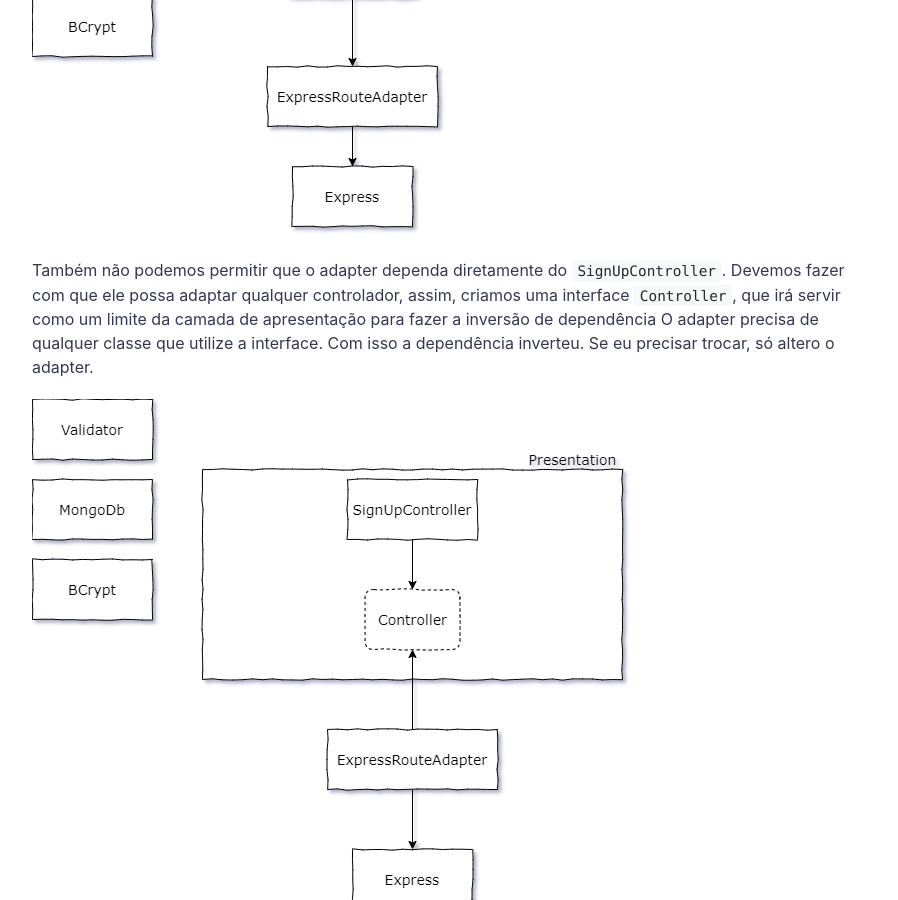
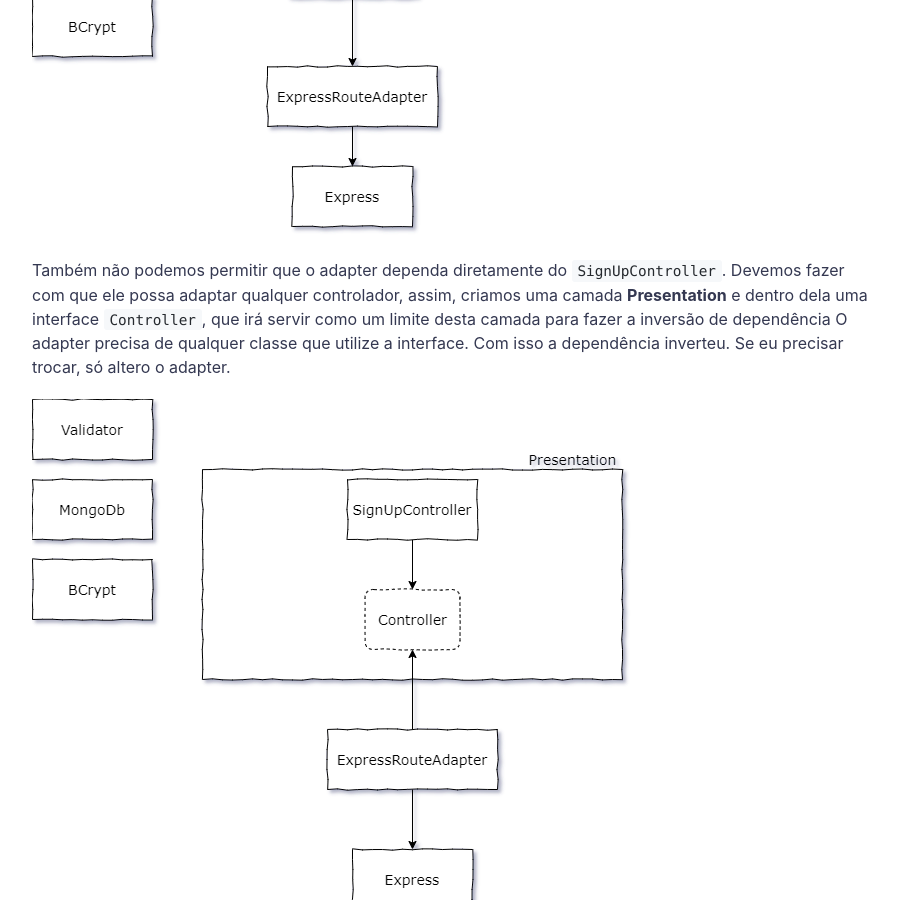
Before and after one commit to thiagosilva95/thiagosilva95.github.io, a Jekyll site: the page built from _posts/2020-06-11-clean-architecture.md, in a window 1280 px wide and 900 px high, scrolled down 3378 px. Shown: the whole window, without its empty margins (188-1086 px from the left). Built offline with Jekyll 4.4.1, drawn with Linux system fonts in a browser that asks for light colours; a script that is not in the unit is left out; comment, search, counter and statistics services are not loaded.

Commit message:
develo clean architecture post

```diff
--- a/_posts/2020-06-11-clean-architecture.md
+++ b/_posts/2020-06-11-clean-architecture.md
@@ -63,7 +63,7 @@ Para isso, podemos criar um adapter entre os dois que terá a tarefa de converte
 
 ![]({{ "assets/img/clean_architecture/04.png" | absolute_url }})
 
-Também não podemos permitir que o adapter dependa diretamente do `SignUpController`. Devemos fazer com que ele possa adaptar qualquer controlador, assim, criamos uma interface `Controller`, que irá servir como um limite da camada de apresentação para fazer a inversão de dependência
+Também não podemos permitir que o adapter dependa diretamente do `SignUpController`. Devemos fazer com que ele possa adaptar qualquer controlador, assim, criamos uma camada **Presentation** e dentro dela uma interface `Controller`, que irá servir como um limite desta camada para fazer a inversão de dependência
 O adapter precisa de qualquer classe que utilize a interface.
 Com isso a dependência inverteu. Se eu precisar trocar, só altero o adapter.
 
```
